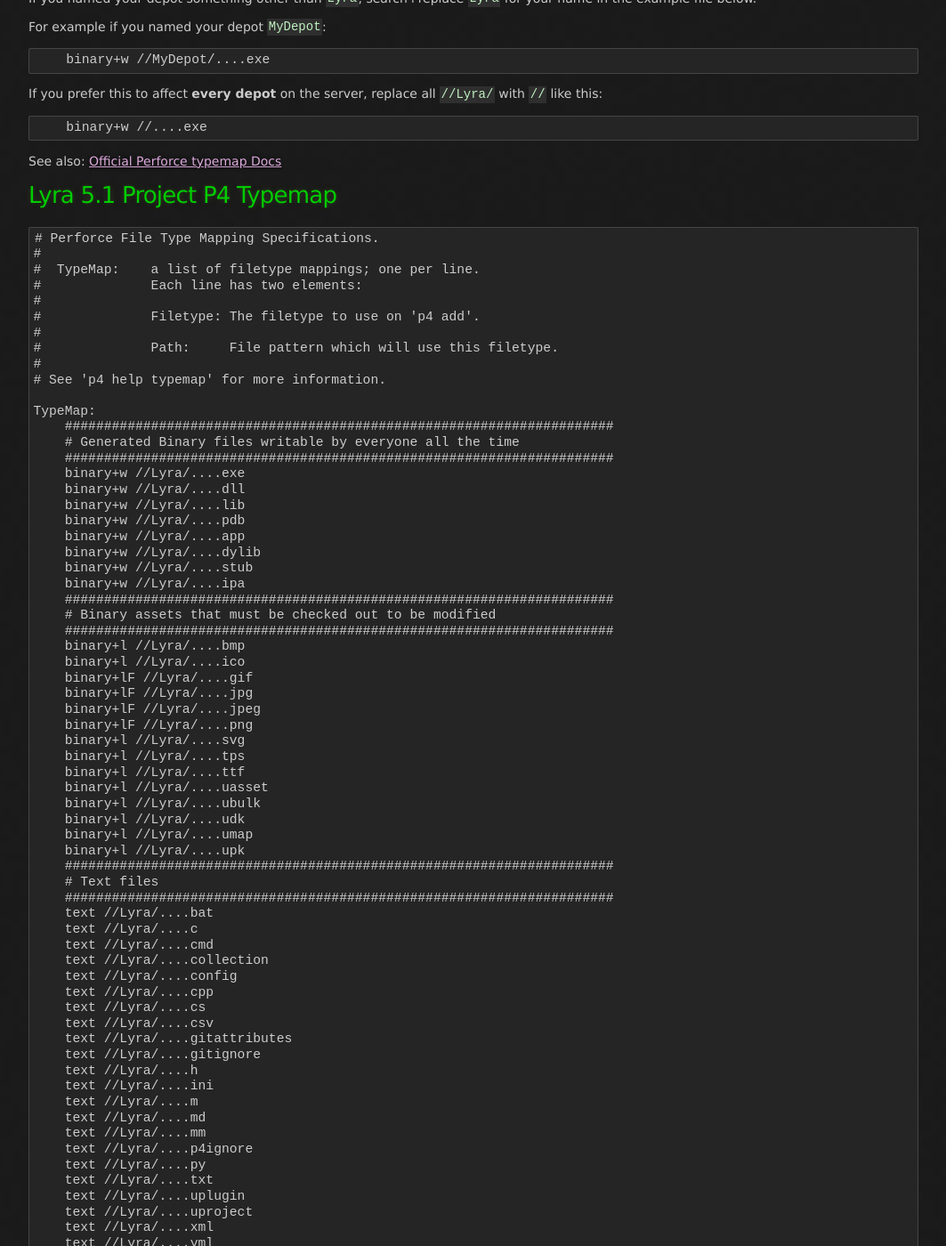
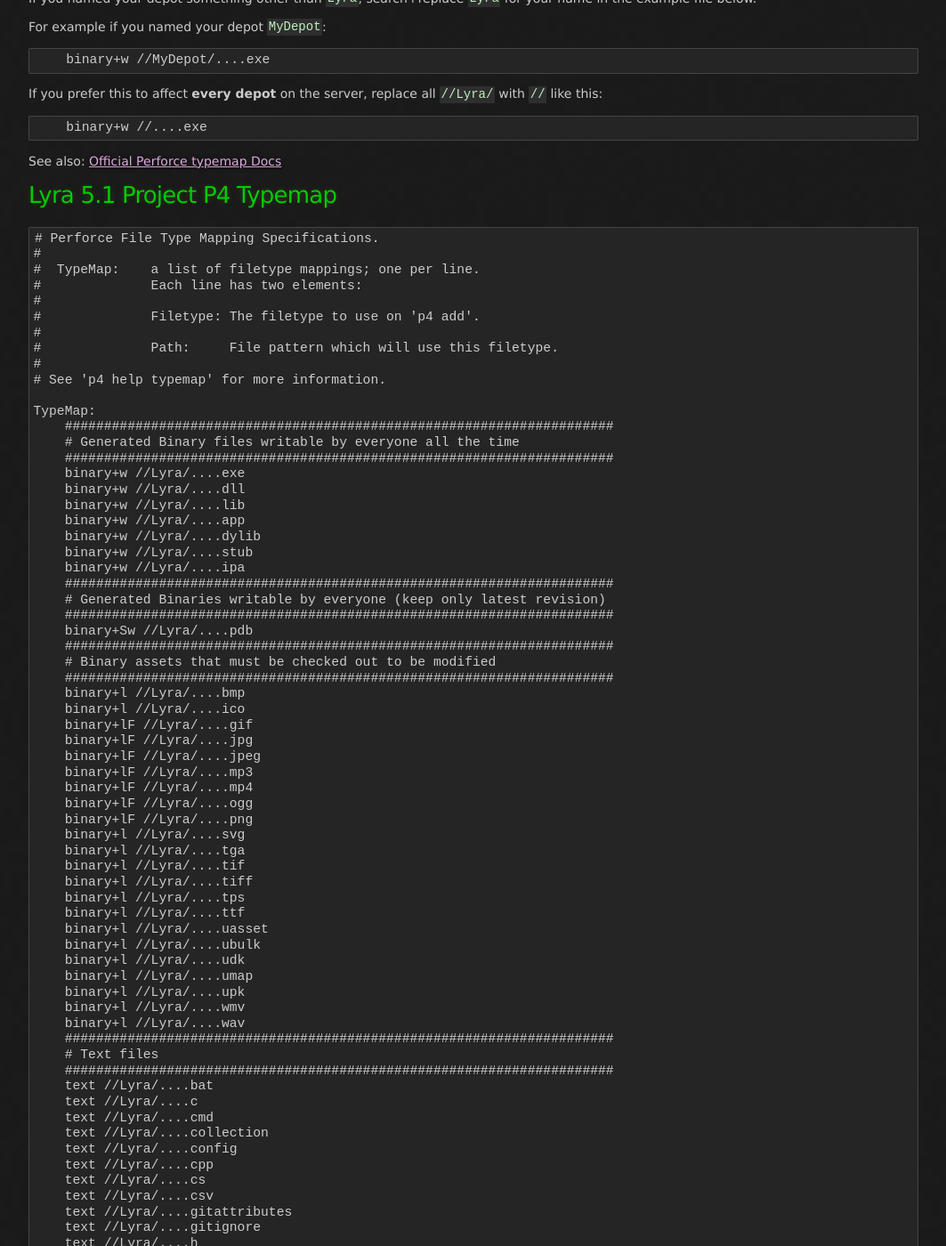
Before and after one commit to x157/x157.github.io, a Jekyll site: the page built from Perforce/Typemap.md, in a window 1280 px wide and 1400 px high, scrolled down 577 px. Shown: the whole window at 89% size, without its empty margins (108-1171 px from the left). Built offline with Jekyll 4.4.1, drawn with Linux system fonts in a browser that asks for light colours; some of the changed text lies outside the part shown.

Commit message:
Only keep latest copy of *.pdb (C++ debugger files)
Also added some new types

```diff
--- a/Perforce/Typemap.md
+++ b/Perforce/Typemap.md
@@ -71,11 +71,14 @@
     binary+w //Lyra/....exe
     binary+w //Lyra/....dll
     binary+w //Lyra/....lib
-    binary+w //Lyra/....pdb
     binary+w //Lyra/....app
     binary+w //Lyra/....dylib
     binary+w //Lyra/....stub
     binary+w //Lyra/....ipa
+    ######################################################################
+    # Generated Binaries writable by everyone (keep only latest revision)
+    ######################################################################
+    binary+Sw //Lyra/....pdb
     ######################################################################
     # Binary assets that must be checked out to be modified
     ######################################################################
@@ -84,8 +87,14 @@
     binary+lF //Lyra/....gif
     binary+lF //Lyra/....jpg
     binary+lF //Lyra/....jpeg
+    binary+lF //Lyra/....mp3
+    binary+lF //Lyra/....mp4
+    binary+lF //Lyra/....ogg
     binary+lF //Lyra/....png
     binary+l //Lyra/....svg
+    binary+l //Lyra/....tga
+    binary+l //Lyra/....tif
+    binary+l //Lyra/....tiff
     binary+l //Lyra/....tps
     binary+l //Lyra/....ttf
     binary+l //Lyra/....uasset
@@ -93,6 +102,8 @@
     binary+l //Lyra/....udk
     binary+l //Lyra/....umap
     binary+l //Lyra/....upk
+    binary+l //Lyra/....wmv
+    binary+l //Lyra/....wav
     ######################################################################
     # Text files
     ######################################################################
@@ -119,6 +130,13 @@
     text //Lyra/....xml
     text //Lyra/....yml
     ######################################################################
+    # Text files always writable by anyone
+    ######################################################################
+    text+w //Lyra/....DotSettings
+    text+w //Lyra/....modules
+    text+w //Lyra/....target
+    text+w //Lyra/....version
+    ######################################################################
     # Localization files
     ######################################################################
     binary+l //Lyra/.../Localization/....locmeta
```
